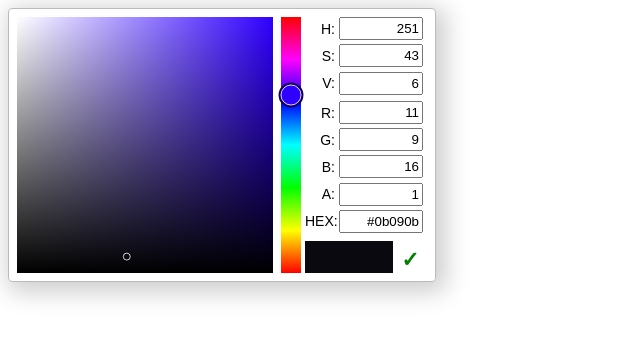
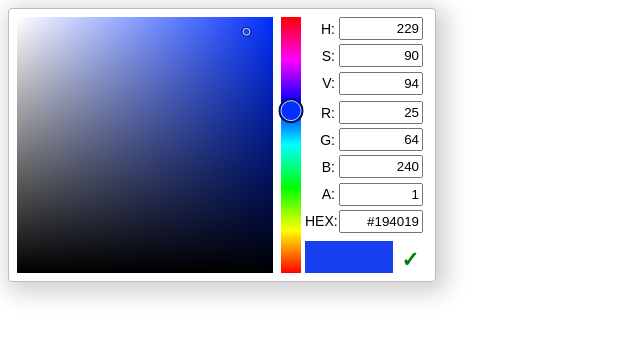
Before and after one commit to saaratrix/color-scheme-helper, a Svelte app: page / in a window 1280 px wide. Shown: the top 338 px of the page, without its empty margins (0-640 px from the left). Built offline with nearby package versions, Linux system fonts and the light colour scheme.

Commit message:
Added HLS to HSV, added color input parsing for hsl, rgb and input color that defaults to HSV 360, 100, 100 if no input. Or incorrect input.

```diff
--- a/src/App.svelte
+++ b/src/App.svelte
@@ -1,6 +1,8 @@
 <script lang="ts">
 	import ColorSelector from './color-selector/ColorSelector.svelte';
   import { isDragging } from './global-states.store';
+  import type { ColorHSVA } from './models/color-hsva';
+  import { hsvaToCSS, hsvToRGB, hsvToRGBAToCSS, rgbaToCSS, rgbaToHex } from './helpers/color-space-helpers';
 
   isDragging.subscribe((value) => {
     if (value) {
@@ -8,12 +10,20 @@
     } else {
       document.body.classList.remove('user-select-none');
     }
-  })
+  });
+
+  let colorHSVA: ColorHSVA = {
+    hue: Math.round(Math.random() * 360),
+    saturation: Math.random(),
+    value: Math.random(),
+    alpha: 1,
+  };
+  let color: string = hsvaToCSS(colorHSVA.hue, colorHSVA.saturation, colorHSVA.value, colorHSVA.alpha);
 </script>
 <style>
 
 </style>
 
 <main>
-	<ColorSelector />
+	<ColorSelector bind:color={color} />
 </main>
--- a/src/color-selector/ColorInput.svelte
+++ b/src/color-selector/ColorInput.svelte
@@ -4,7 +4,8 @@
   import type { ColorRGB } from '../models/color-rgb';
   import { onDestroy, onMount } from 'svelte';
   import type { Unsubscriber } from 'svelte/store';
-  import { hexToRGB, hsvToRGB, rgbaToHex, rgbToHex, rgbToHSV } from '../helpers/color-space-helpers';
+  import { hsvToRGB, rgbaToHex, rgbToHex, rgbToHSV, roundAlpha } from '../helpers/color-space-helpers';
+  import { parseHexToRGBA } from './color-parsing';
 
   // If we update RGB colors or hex directly we don't want to HSV events to update the RGB values because it makes it impossible to edit values!
   let blockRGBHexUpdate: boolean = false;
@@ -92,14 +93,13 @@
   function onHexChange(event: InputEvent): void {
     const element = event.target as HTMLInputElement;
     const hex = element.value;
-    const rgba = hexToRGB(hex);
+    const rgba = parseHexToRGBA(hex);
 
     rgb.red = rgba.red;
     rgb.green = rgba.green;
     rgb.blue = rgba.blue;
 
-    // 3 decimal precision for alpha,  1 / 255 = 0.0039
-    const a = Math.round(rgba.alpha * 1000) / 1000;
+    const a = roundAlpha(rgba.alpha);
     alpha.set(a);
 
     updateHSV();
--- a/src/color-selector/ColorSelector.svelte
+++ b/src/color-selector/ColorSelector.svelte
@@ -4,12 +4,67 @@
   import NuuSelectedColor from "./NuuSelectedColor.svelte";
   import { hue, saturation, value, alpha } from './selected-colors.store';
   import type { ColorHSVA } from '../models/color-hsva';
+  import { onMount } from 'svelte';
+  import { parseHexToRGBA, parseHSLFromCSS, parseRGBFromCSS } from './color-parsing';
+  import { rgbToHSV, roundAlpha } from '../helpers/color-space-helpers';
 
-  let oldHSVAColor: ColorHSVA = {
-    hue: Math.round(Math.random() * 360),
-    saturation: Math.random(),
-    value: Math.random(),
-    alpha: 1,
+  export let color: string = '';
+  $: color, parseColor();
+
+  // Give default value or it'll crash when mounting components.
+  let oldHSVAColor: ColorHSVA = createDefaultHSVColor();
+
+  onMount(() => {
+    parseColor();
+  });
+
+  function parseColor(): void {
+    let parsedColor: ColorHSVA = createDefaultHSVColor();
+    // For example `color` would make the value be true and then color.startsWith would fail.
+    if (!color || !color.startsWith) {
+      console.log('nuu color picker: could not parse input color.');
+      oldHSVAColor = parsedColor
+      return;
+    }
+
+    // Parse the input color!
+    if (color.includes('hsl')) {
+      // Parse it as HSL!
+      parseHSLFromCSS(color, parsedColor);
+    } else if (color.includes('rgb')) {
+      // Parse it as RGBA
+      parseRGBFromCSS(color, parsedColor);
+    } else {
+      parseHex(color, parsedColor);
+    }
+
+    // It's easier to set alpha first than to fix the event bug that changing hex would update alpha which would unset everything!
+    // So if the UI changes that bug needs to be solved.
+    alpha.set(parsedColor.alpha);
+    hue.set(parsedColor.hue);
+    saturation.set(parsedColor.saturation);
+    value.set(parsedColor.value);
+    oldHSVAColor = parsedColor;
+  }
+
+  function parseHex(color: string, targetColor: ColorHSVA): void {
+    // Parse it as HEX!
+    const rgba = parseHexToRGBA(color);
+    const hsv = rgbToHSV(rgba.red, rgba.green, rgba.blue);
+    const a = roundAlpha(rgba.alpha);
+    targetColor.hue = hsv.hue;
+    targetColor.saturation = hsv.saturation;
+    targetColor.value = hsv.value;
+    targetColor.alpha = a;
+  }
+
+  function createDefaultHSVColor(): ColorHSVA {
+    return {
+      hue: 360,
+      saturation: 1,
+      value: 1,
+      alpha: 1,
+    };
   }
 
   function selectColor(): void {
--- /dev/null
+++ b/src/color-selector/color-parsing.ts
@@ -0,0 +1,129 @@
+import type { ColorHSVA } from '../models/color-hsva';
+import { hslToHSV, rgbToHSV, roundAlpha } from '../helpers/color-space-helpers';
+import type { ColorRGBA } from '../models/color-rgba';
+
+function parseAlpha(value: string): number {
+  // Result[5] exists if the alpha channel existed otherwise parseFloat(undefined) == NaN.
+  let alpha = parseFloat(value);
+  alpha = !isNaN(alpha) ? alpha : 1;
+  alpha = roundAlpha(alpha);
+  return alpha;
+}
+
+/**
+ * Parses the following inputs:
+ * hsl(0, 100%, 100%)
+ * hsl(0, 100%, 100%, 1) -- This is alpha for dummies like me, hsvaToCSS returned hsl() instead of hsla()!
+ * hsla(0, 100%; 100, 1)
+ */
+export function parseHSLFromCSS(color: string, targetColor: ColorHSVA): void {
+  const regex = /hsla?\(\s*([0-9]{1,3})\s*,\s*([0-9]{1,3}%?)\s*,\s*([0-9]{1,3}%?)\s*(,\s*([0-9]+(\.+[0-9]+)?)\s*)?\)/m;
+  // Example groups:
+  // [0]: hsl(0, 50%, 75%, 0.1)
+  // [1]:	0
+  // [2]: 50%
+  // [3]: 75%
+  // [4]: , 0.1
+  // [5]: 0.1
+  // [6]: .1
+  const result = color.match(regex);
+  if (!result) {
+    return;
+  }
+
+  const h = parseInt(result[1], 10);
+  const s = parseInt(result[2], 10) / 100;
+  const l = parseInt(result[3], 10) / 100;
+
+  const hsv = hslToHSV(h, s, l);
+  const a = parseAlpha(result[5]);
+
+  targetColor.hue = hsv.hue;
+  targetColor.saturation = hsv.saturation;
+  targetColor.value = hsv.value;
+  targetColor.alpha = a;
+}
+
+/**
+ * Parses the following inputs:
+ * rgb(255, 128, 0)
+ * rgb(255, 128, 0, 0.2)
+ * rgba(255, 128, 0, 0.2)
+ */
+export function parseRGBFromCSS(color: string, targetColor: ColorHSVA): void {
+  const regex = /rgba?\(\s*([0-9]{1,3})\s*,\s*([0-9]{1,3})\s*,\s*([0-9]{1,3})\s*(,\s*([0-9]+(\.[0-9])?)\s*)?\)/m;
+  // Example groups:
+  // [0]: rgba(255, 128, 0, 0.2)
+  // [1]:	255
+  // [2]: 128
+  // [3]: 0
+  // [4]: , 0.2
+  // [5]: 0.2
+  // [6]: .2
+  const result = color.match(regex);
+  if (!result) {
+    return;
+  }
+
+  const r = parseInt(result[1], 10);
+  const g = parseInt(result[2], 10);
+  const b = parseInt(result[3], 10);
+
+  const hsv = rgbToHSV(r, g, b);
+  const a = parseAlpha(result[5]);
+
+  targetColor.hue = hsv.hue;
+  targetColor.saturation = hsv.saturation;
+  targetColor.value = hsv.value;
+  targetColor.alpha = a;
+}
+
+// Regex source: https://stackoverflow.com/a/53936623/2437350
+/**
+ * Finds hex values for for #fff, #ffff, #ffffff, #ffffffff and without #.
+ */
+export const getHexValuesRegex = /^#?([a-fA-F0-9]{3,4}){1,2}$/;
+
+/**
+ * Hex string to RGB.
+ * Example of input: #abc, #aabbccdd (alpha), #aabbcc #aabbccdd (alpha)
+ */
+export function parseHexToRGBA(hex: string): ColorRGBA {
+  const rgba: ColorRGBA = {
+    red: 0,
+    green: 0,
+    blue: 0,
+    alpha: 1,
+  };
+
+  if (!getHexValuesRegex.test(hex)) {
+    return rgba;
+  }
+
+  if (hex[0] === '#') {
+    hex = hex.substring(1);
+  }
+
+  if (hex.length === 3) {
+    extractHex(hex, rgba, 0, 0, 1, 1, 2, 2);
+  } else if (hex.length === 6) {
+    extractHex(hex, rgba, 0, 1, 2, 3, 4, 5);
+  } else if (hex.length === 4) {
+    extractHex(hex, rgba, 0, 0, 1, 1, 2, 2, 3, 3);
+  } else if (hex.length === 8) {
+    extractHex(hex, rgba, 0, 1, 2, 3, 4, 5, 6, 7);
+  }
+
+  return rgba;
+}
+
+function extractHex(hex: string, rgba: ColorRGBA, r1, r2, g1, g2, b1, b2, a1 = -1, a2 = -1): void {
+  rgba.red = parseInt(hex[r1] + hex[r2], 16);
+  rgba.green = parseInt(hex[g1] + hex[g2], 16);
+  rgba.blue = parseInt(hex[b1] + hex[b2], 16);
+
+  if (a1 > 0) {
+    const alpha = parseInt(hex[a1] + hex[a2], 16);
+    rgba.alpha = alpha / 255;
+  }
+}
--- a/src/global-states.store.ts
+++ b/src/global-states.store.ts
@@ -20,7 +20,7 @@ function createIsDragging(): IsDragging {
     removeDragging: () => {
       interactingCounts--;
       if (interactingCounts < 0) {
-        console.log('too many draggers were removed!');
+        console.log('nuu color picker: too many draggers were removed!');
         interactingCounts = 0;
       }
 
--- a/src/helpers/color-space-helpers.ts
+++ b/src/helpers/color-space-helpers.ts
@@ -3,12 +3,26 @@ import type { ColorHSL } from '../models/color-hsl';
 import type { ColorHSV } from '../models/color-hsv';
 import type { ColorRGBA } from '../models/color-rgba';
 
-export function rgbToCSS(r: number, g: number, b: number): string {
-  return `rgb(${r}, ${g}, ${b})`;
+
+/**
+ * Convert RGB to rgb(red, green, blue)
+ * @param red Range: [0, 255]
+ * @param green Range: [0, 255]
+ * @param blue Range: [0, 255]
+ */
+export function rgbToCSS(red: number, green: number, blue: number): string {
+  return `rgb(${red}, ${green}, ${blue})`;
 }
 
-export function rgbaToCSS(r: number, g: number, b: number, a: number): string {
-  return `rgb(${r}, ${g}, ${b}, ${a})`;
+/**
+ * Convert RGBA to rgba(red, green, blue, alpha)
+ * @param red Range: [0, 255]
+ * @param green Range: [0, 255]
+ * @param blue Range: [0, 255]
+ * @param alpha Range: [0, 1]
+ */
+export function rgbaToCSS(red: number, green: number, blue: number, alpha: number): string {
+  return `rgba(${red}, ${green}, ${blue}, ${alpha})`;
 }
 
 export function hsvToRGBAToCSS(hue: number, saturation: number, value: number, alpha: number): string {
@@ -188,24 +202,46 @@ export function hsvToRGB(hue: number, saturation: number, value: number): ColorR
 
 // Formula: https://en.wikipedia.org/wiki/HSL_and_HSV#HSV_to_HSL
 /**
- * Rounds and multiplies saturation & lightness by 100.
+ * Convert HSV to HSL.
  * @param hue Range: [0°, 360°]
  * @param saturation Range: [0, 1]
  * @param value Range: [0, 1]
  */
 export function hsvToHSL(hue: number, saturation: number, value: number): ColorHSL {
-  const l = value * (1 - saturation / 2);
+  const lightness = value * (1 - saturation / 2);
   // sv = 0 if value == 0
-  let sv = 0;
+  let sl = 0;
   if (value !== 0) {
-    sv = (value - l) / Math.min(l, 1 - l);
+    sl = (value - lightness) / Math.min(lightness, 1 - lightness);
   }
 
   return {
     // Hl = Hv
     hue,
+    saturation: sl,
+    lightness,
+  };
+}
+
+// Formula: https://en.wikipedia.org/wiki/HSL_and_HSV#HSL_to_HSV
+/**
+ * Convert HSL to HSV.
+ * @param hue Range: [0°, 360°]
+ * @param saturation Range: [0, 1]
+ * @param lightness Range: [0, 1]
+ */
+export function hslToHSV(hue: number, saturation: number, lightness: number): ColorHSV {
+  const value = lightness + saturation * Math.min(lightness, 1 - lightness);
+  let sv = 0;
+  if (value !== 0) {
+    sv = 2 * (1 - lightness / value);
+  }
+
+  return {
+    // Hv = Hl
+    hue,
     saturation: sv,
-    lightness: l,
+    value,
   };
 }
 
@@ -223,52 +259,8 @@ export function getViewHSL(hue: number, saturation: number, lightness: number):
   };
 }
 
-// Regex source: https://stackoverflow.com/a/53936623/2437350
-/**
- * Finds hex values for for #fff, #ffff, #ffffff, #ffffffff and without #.
- */
-export const getHexValuesRegex = /^#?([a-fA-F0-9]{3,4}){1,2}$/;
-
-/**
- * Hex string to RGB.
- * Example of input: #abc, #aabbccdd (alpha), #aabbcc #aabbccdd (alpha)
- */
-export function hexToRGB(hex: string): ColorRGBA {
-  const rgba: ColorRGBA = {
-    red: 0,
-    green: 0,
-    blue: 0,
-    alpha: 1,
-  };
-
-  if (!getHexValuesRegex.test(hex)) {
-    return rgba;
-  }
-
-  if (hex[0] === '#') {
-    hex = hex.substring(1);
-  }
-
-  if (hex.length === 3) {
-    extractHex(hex, rgba, 0, 0, 1, 1, 2, 2);
-  } else if (hex.length === 6) {
-    extractHex(hex, rgba, 0, 1, 2, 3, 4, 5);
-  } else if (hex.length === 4) {
-    extractHex(hex, rgba, 0, 0, 1, 1, 2, 2, 3, 3);
-  } else if (hex.length === 8) {
-    extractHex(hex, rgba, 0, 1, 2, 3, 4, 5, 6, 7);
-  }
-
-  return rgba;
+export function roundAlpha(alpha: number): number {
+  // 3 decimal precision for alpha,  1 / 255 = 0.0039
+  // Also round to 3 decimal precision or it could look like 0.12381624.
+  return Math.floor(alpha * 1000) / 1000;
 }
-
-function extractHex(hex: string, rgba: ColorRGBA, r1, r2, g1, g2, b1, b2, a1 = -1, a2 = -1): void {
-  rgba.red = parseInt(hex[r1] + hex[r2], 16);
-  rgba.green = parseInt(hex[g1] + hex[g2], 16);
-  rgba.blue = parseInt(hex[b1] + hex[b2], 16);
-
-  if (a1 > 0) {
-    const alpha = parseInt(hex[a1] + hex[a2], 16);
-    rgba.alpha = alpha / 255;
-  }
-}
```
